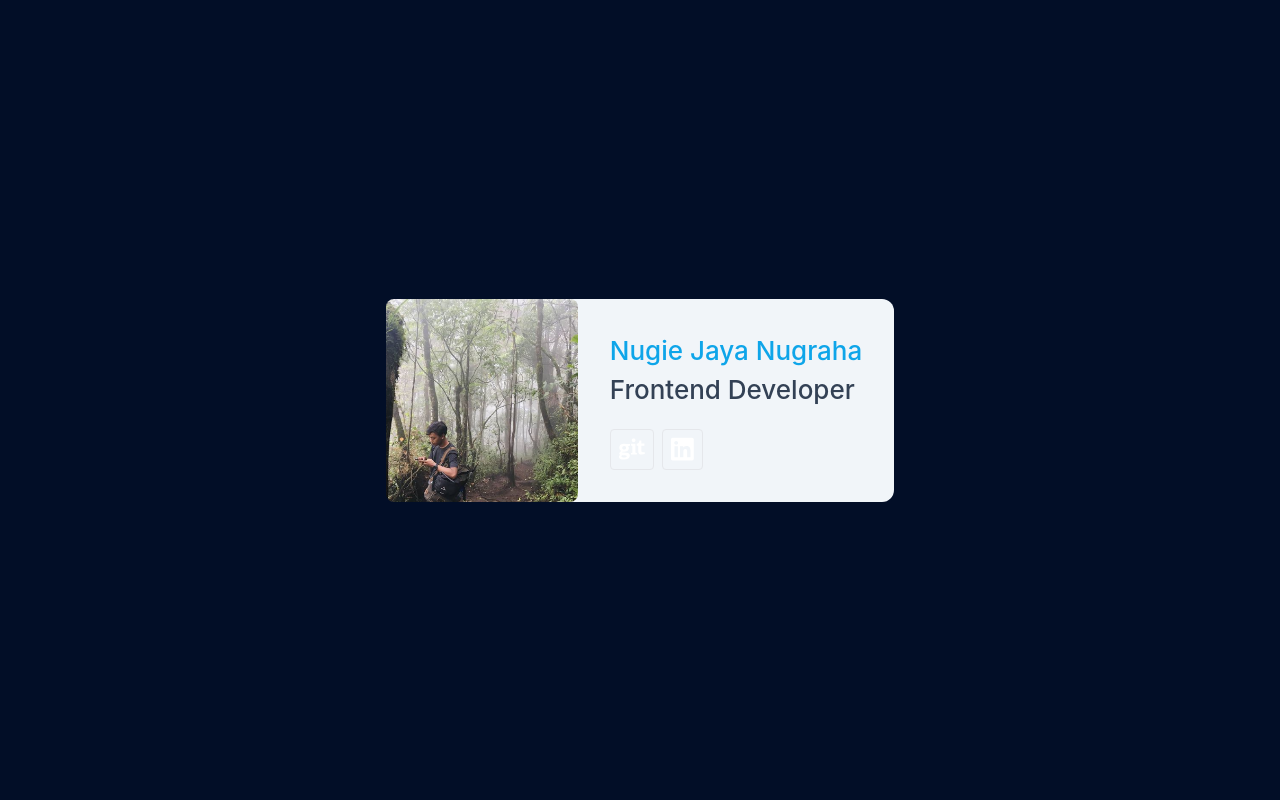
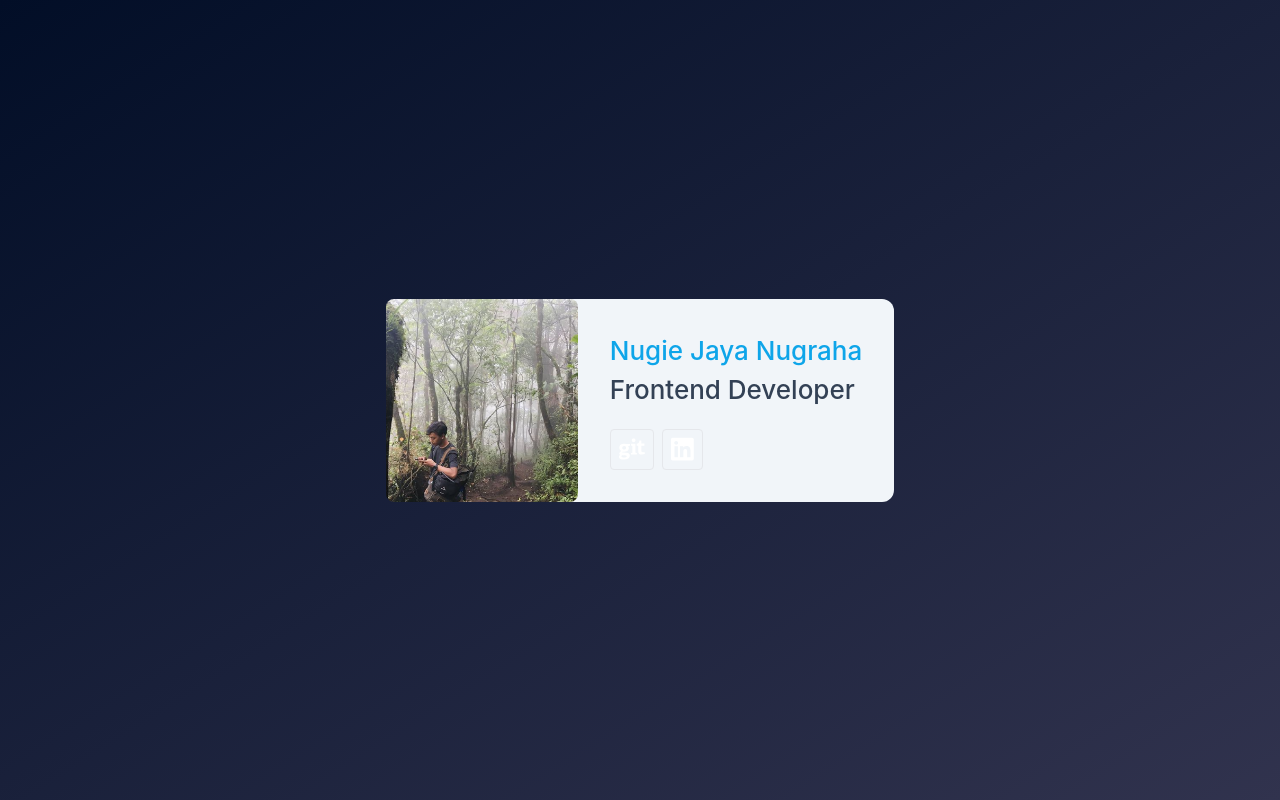
Before and after one commit to jayanugie/jayanugie.github.io, a React (Create React App) app: page / in a window 1280 px wide. Built offline with nearby package versions, Linux system fonts and the light colour scheme.

Commit message:
edit bg color

```diff
--- a/src/App.css
+++ b/src/App.css
@@ -14,7 +14,7 @@
 }
 
 .App-header {
-  background-color: #020e27;
+  background-image: linear-gradient(to bottom right, #020e27 , rgb(49, 51, 78));;
   min-height: 100vh;
   display: flex;
   flex-direction: column;
--- a/src/App.js
+++ b/src/App.js
@@ -24,7 +24,7 @@ function App() {
                   Frontend Developer
                 </div>
                 <section className="mt-5 flex space-x-2">
-                  <a className="border rounded  px-2" href="https://www.github.com/jayanugie" target='blank'>
+                  <a className="border rounded px-2" href="https://www.github.com/jayanugie" target='blank'>
                     <FontAwesomeIcon icon={faGit} />
                   </a>
                   <a className="border rounded px-2" href="https://www.linkedin.com/in/jayanugie" target='blank'>
```
